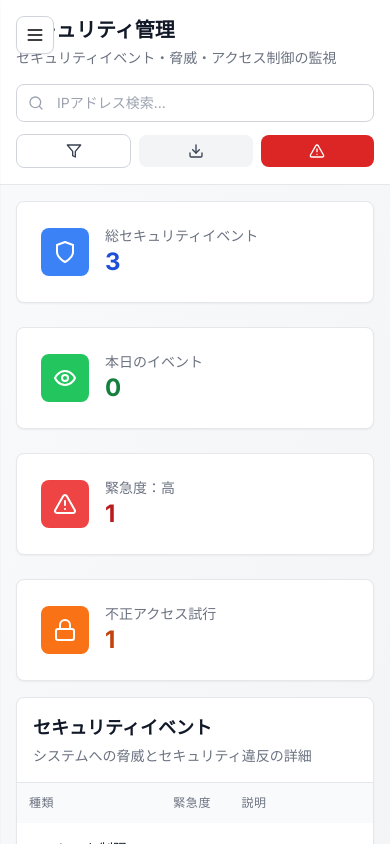
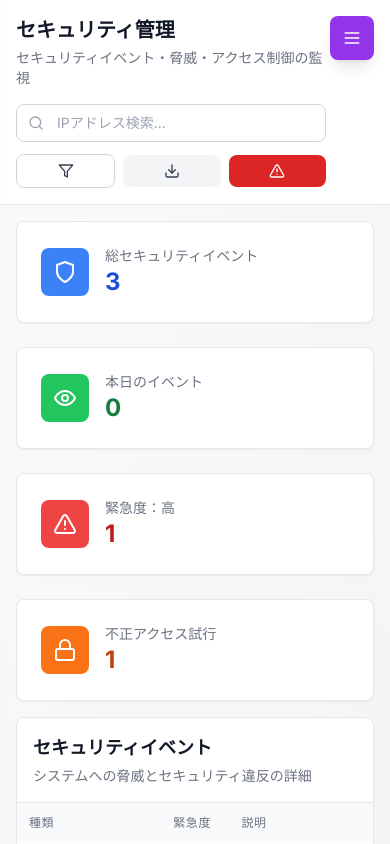
Before and after one commit to J-nakawatari/charactier-ai, a Next.js app in the folder frontend/: page /admin/security in a window 390 px wide. Shown: the top 844 px of the page. Built offline with nearby package versions, Linux system fonts and the light colour scheme.

Commit message:
fix: ハンバーガーメニューのUI改善
- アイコンを紫色背景+白文字で視認性向上
- 位置を右上に変更してタイトルと被らないように調整
- 全ページのヘッダーに右余白を追加（pr-16 lg:pr-6）
- ホバー効果とシャドウを追加

```diff
--- a/frontend/app/admin/characters/page.tsx
+++ b/frontend/app/admin/characters/page.tsx
@@ -11,7 +11,7 @@ export default function CharactersPage() {
   return (
     <div className="flex-1 flex flex-col">
       {/* ヘッダー */}
-      <header className="bg-white border-b border-gray-200 p-4 md:p-6">
+      <header className="bg-white border-b border-gray-200 p-4 md:p-6 pr-16 lg:pr-6">
         <div className="flex flex-col space-y-4 lg:flex-row lg:items-center lg:justify-between lg:space-y-0">
           <div>
             <h1 className="text-xl md:text-2xl font-bold text-gray-900">キャラクター管理</h1>
--- a/frontend/app/admin/dashboard/page.tsx
+++ b/frontend/app/admin/dashboard/page.tsx
@@ -21,7 +21,7 @@ export default function AdminDashboard() {
   return (
     <div className="flex-1 flex flex-col">
         {/* ヘッダー */}
-        <header className="bg-white border-b border-gray-200 p-4 md:p-6">
+        <header className="bg-white border-b border-gray-200 p-4 md:p-6 pr-16 lg:pr-6">
           <div className="flex flex-col space-y-4 lg:flex-row lg:items-center lg:justify-between lg:space-y-0">
             <div>
               <h1 className="text-xl md:text-2xl font-bold text-gray-900">ダッシュボード</h1>
--- a/frontend/app/admin/security/page.tsx
+++ b/frontend/app/admin/security/page.tsx
@@ -9,7 +9,7 @@ export default function SecurityPage() {
   return (
     <div className="flex-1 flex flex-col">
       {/* ヘッダー */}
-      <header className="bg-white border-b border-gray-200 p-4 md:p-6">
+      <header className="bg-white border-b border-gray-200 p-4 md:p-6 pr-16 lg:pr-6">
         <div className="flex flex-col space-y-4 lg:flex-row lg:items-center lg:justify-between lg:space-y-0">
           <div>
             <h1 className="text-xl md:text-2xl font-bold text-gray-900">セキュリティ管理</h1>
--- a/frontend/app/admin/tokens/page.tsx
+++ b/frontend/app/admin/tokens/page.tsx
@@ -11,7 +11,7 @@ export default function TokensPage() {
   return (
     <div className="flex-1 flex flex-col">
       {/* ヘッダー */}
-      <header className="bg-white border-b border-gray-200 p-4 md:p-6">
+      <header className="bg-white border-b border-gray-200 p-4 md:p-6 pr-16 lg:pr-6">
         <div className="flex flex-col space-y-4 lg:flex-row lg:items-center lg:justify-between lg:space-y-0">
           <div>
             <h1 className="text-xl md:text-2xl font-bold text-gray-900">トークン管理</h1>
--- a/frontend/app/admin/users/page.tsx
+++ b/frontend/app/admin/users/page.tsx
@@ -11,7 +11,7 @@ export default function UsersPage() {
   return (
     <div className="flex-1 flex flex-col">
       {/* ヘッダー */}
-      <header className="bg-white border-b border-gray-200 p-4 md:p-6">
+      <header className="bg-white border-b border-gray-200 p-4 md:p-6 pr-16 lg:pr-6">
         <div className="flex flex-col space-y-4 lg:flex-row lg:items-center lg:justify-between lg:space-y-0">
           <div>
             <h1 className="text-xl md:text-2xl font-bold text-gray-900">ユーザー管理</h1>
--- a/frontend/components/admin/Sidebar.tsx
+++ b/frontend/components/admin/Sidebar.tsx
@@ -37,7 +37,7 @@ export default function Sidebar() {
       {/* ハンバーガーメニューボタン（モバイル用） */}
       <button
         onClick={() => setIsOpen(!isOpen)}
-        className="fixed top-4 left-4 z-50 p-2 bg-white border border-gray-300 rounded-lg shadow-sm lg:hidden"
+        className="fixed top-4 right-4 z-50 p-3 bg-purple-600 text-white rounded-lg shadow-lg lg:hidden hover:bg-purple-700 transition-colors"
       >
         {isOpen ? <X className="w-5 h-5" /> : <Menu className="w-5 h-5" />}
       </button>
```
